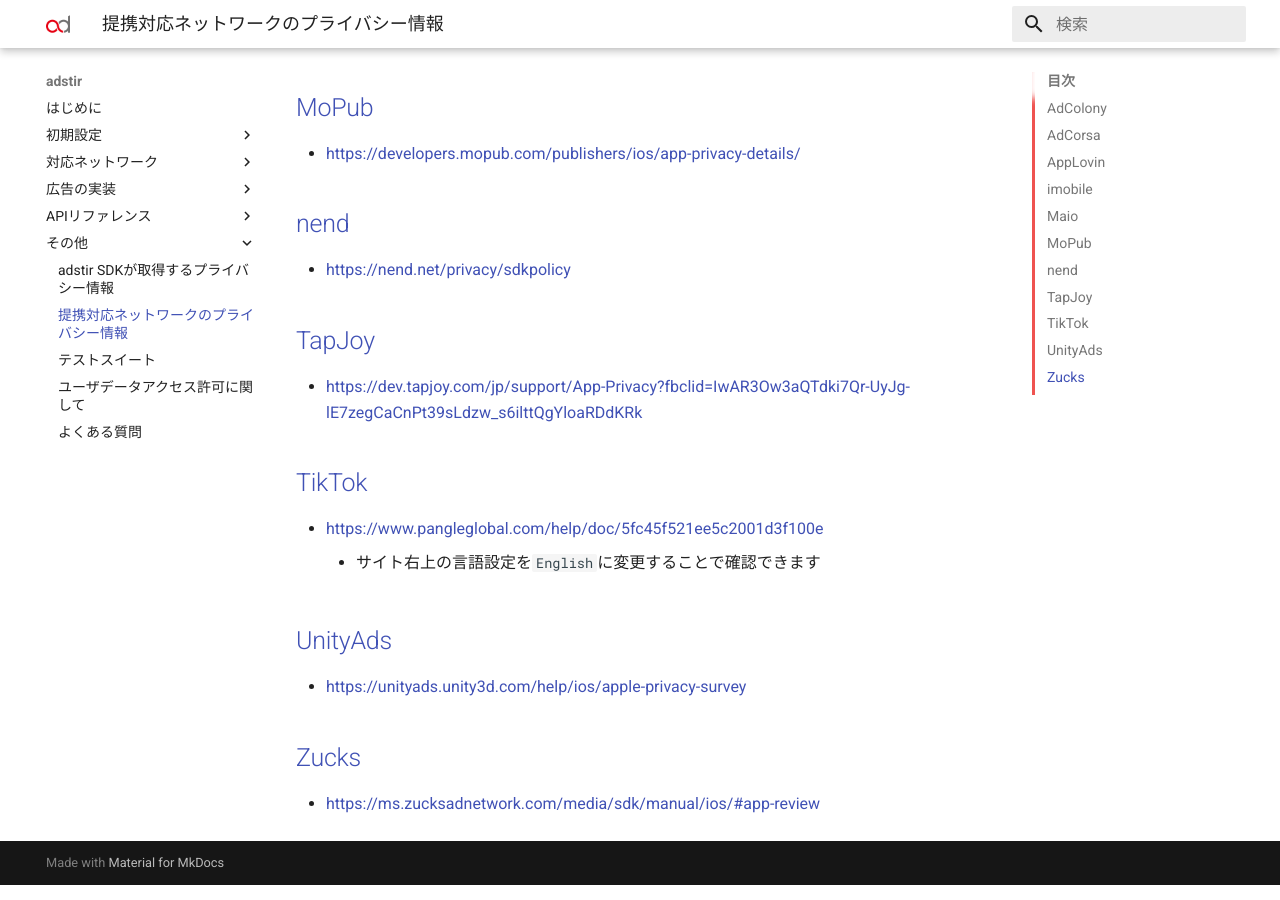
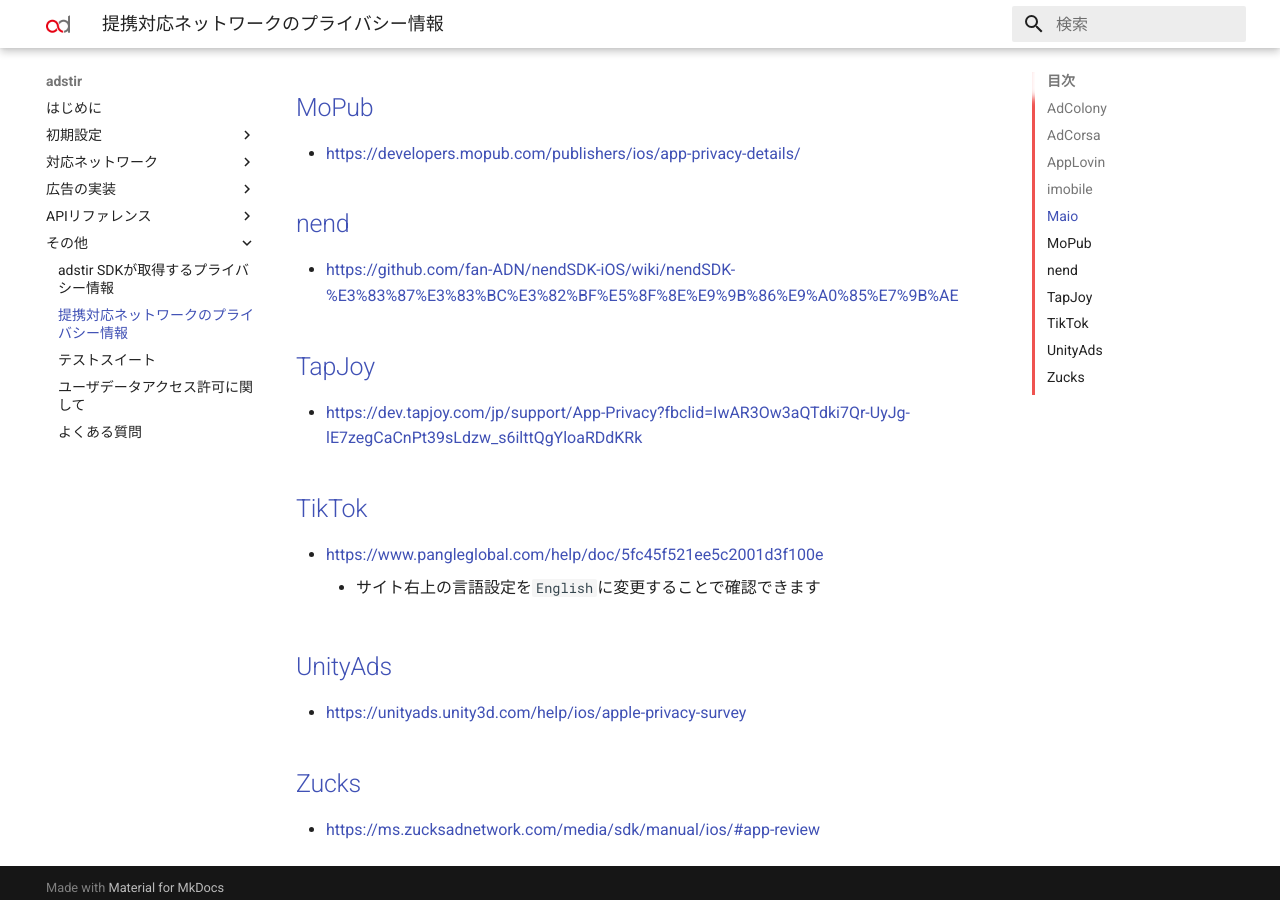
Before and after one commit to united-adstir/ios-sdk-docs, an MkDocs documentation site: the page built from docs/adstir/info/nw_privacy.md, in a window 1280 px wide and 900 px high, scrolled down 829 px. Built offline with MkDocs 1.6.1 and Material for MkDocs 9.7.7, drawn with Linux system fonts in a browser that asks for light colours; some of the changed lines change nothing that is shown.

Commit message:
nendのプライバシーページ更新

```diff
--- a/docs/adstir/info/nw_privacy.md
+++ b/docs/adstir/info/nw_privacy.md
@@ -29,7 +29,7 @@
 
 ## nend
 
-* [https://nend.net/privacy/sdkpolicy](https://nend.net/privacy/sdkpolicy)
+* [https://github.com/fan-ADN/nendSDK-iOS/wiki/nendSDK-%E3%83%87%E3%83%BC%E3%82%BF%E5%8F%8E%E9%9B%86%E9%A0%85%E7%9B%AE](https://github.com/fan-ADN/nendSDK-iOS/wiki/nendSDK-%E3%83%87%E3%83%BC%E3%82%BF%E5%8F%8E%E9%9B%86%E9%A0%85%E7%9B%AE)
 
 ## TapJoy
 
```
